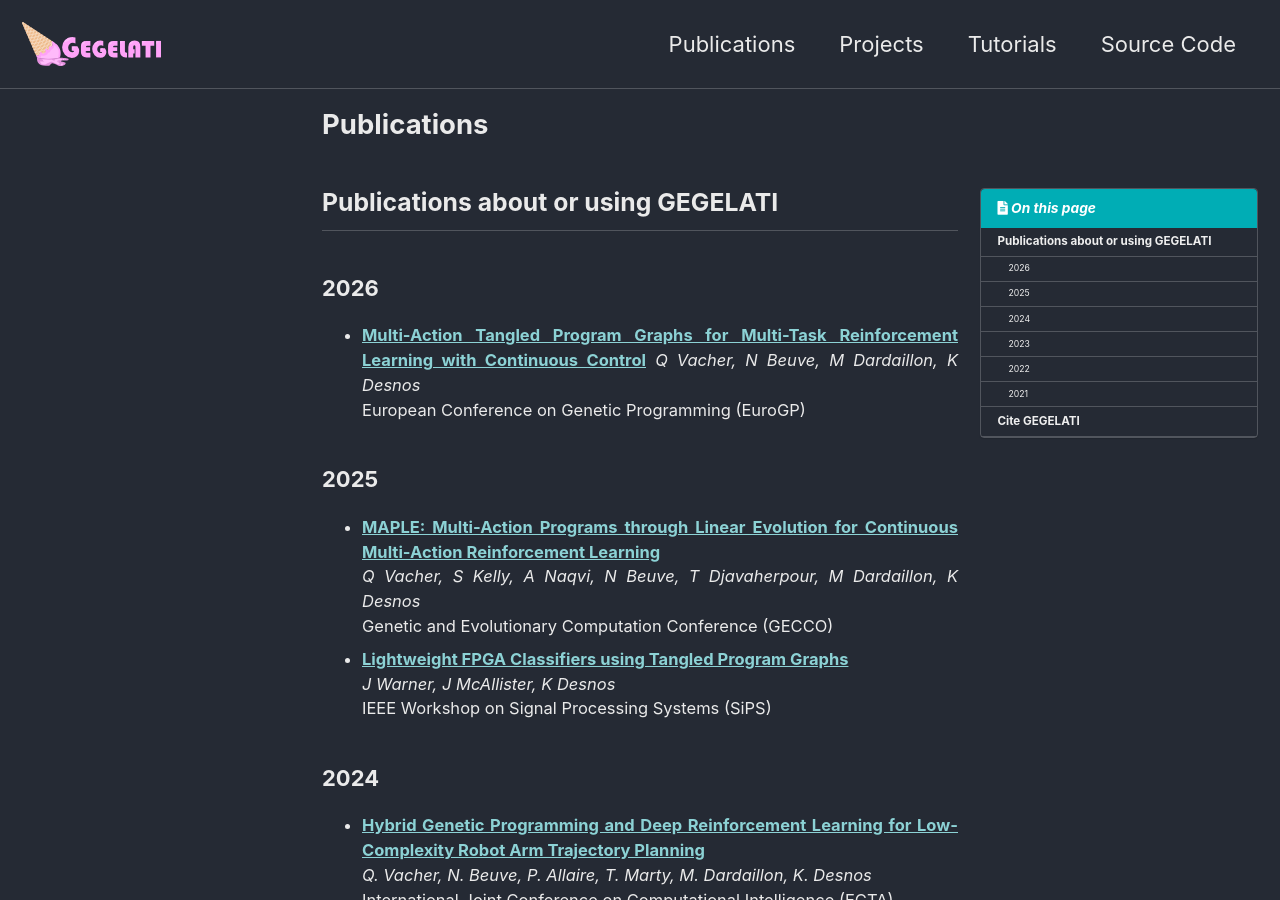
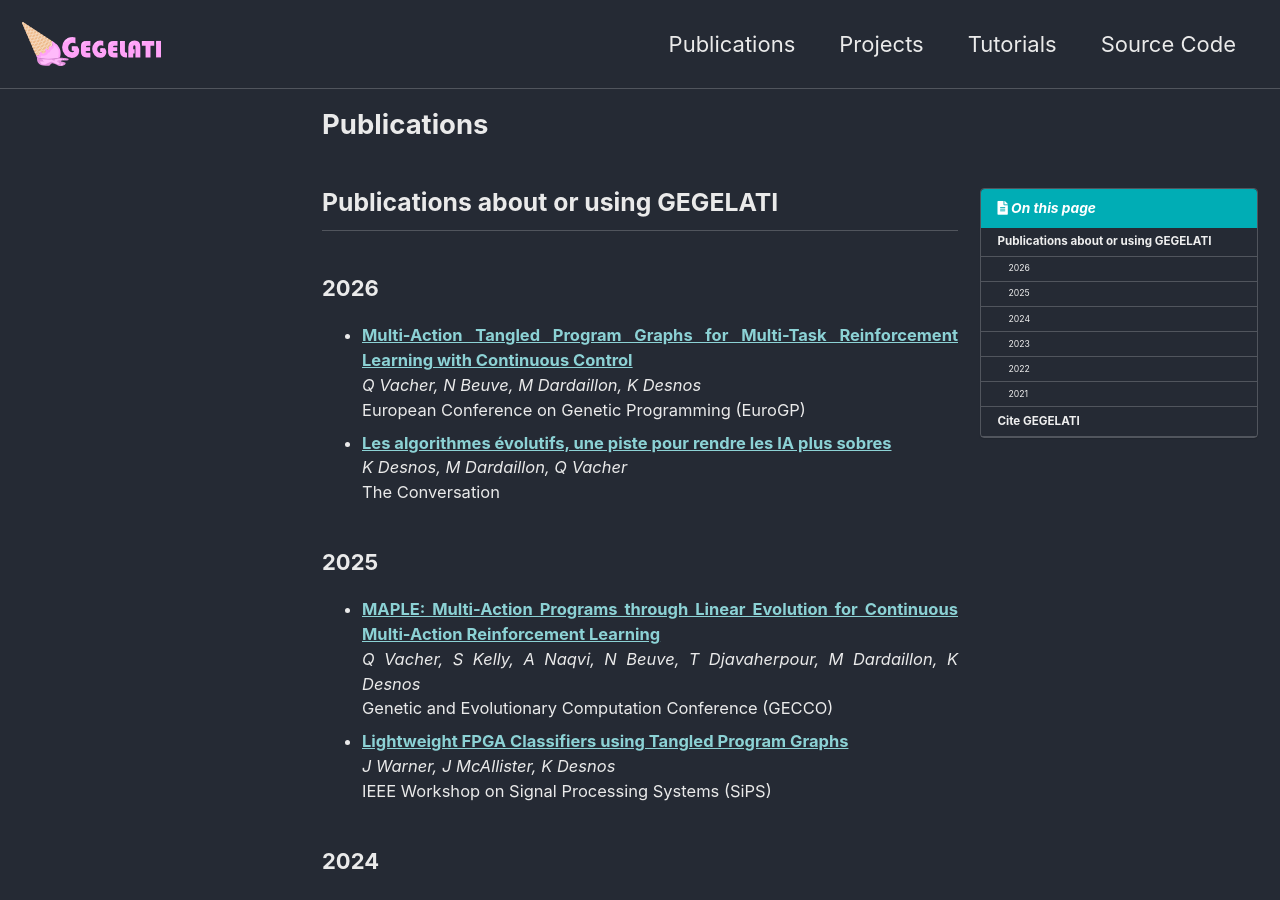
Before and after one commit to gegelati/gegelati.github.io, a Jekyll site: the page built from publis/index.md, in a window 1280 px wide and 900 px high. Built offline with Jekyll 4.4.1, drawn with Linux system fonts in a browser that asks for light colours; cached includes are drawn as plain includes.

Commit message:
Add the conversation Article

```diff
--- a/publis/index.md
+++ b/publis/index.md
@@ -10,6 +10,10 @@
 * [**Multi-Action Tangled Program Graphs for Multi-Task Reinforcement Learning with Continuous Control**](https://hal.science/hal-05604527)
   _Q Vacher, N Beuve, M Dardaillon, K Desnos_
   European Conference on Genetic Programming (EuroGP)
+* [**Les algorithmes évolutifs, une piste pour rendre les IA plus sobres**](https://doi.org/10.64628/AAK.p66xwhp3w)
+  _K Desnos, M Dardaillon, Q Vacher_
+  The Conversation
+
 
 ### 2025
 * [**MAPLE: Multi-Action Programs through Linear Evolution for Continuous Multi-Action Reinforcement Learning**](https://hal.science/hal-05196344/)
```
Also changed, not shown: _posts/2026-05-13-the_conversation.md (added, +17 -0 lines).
